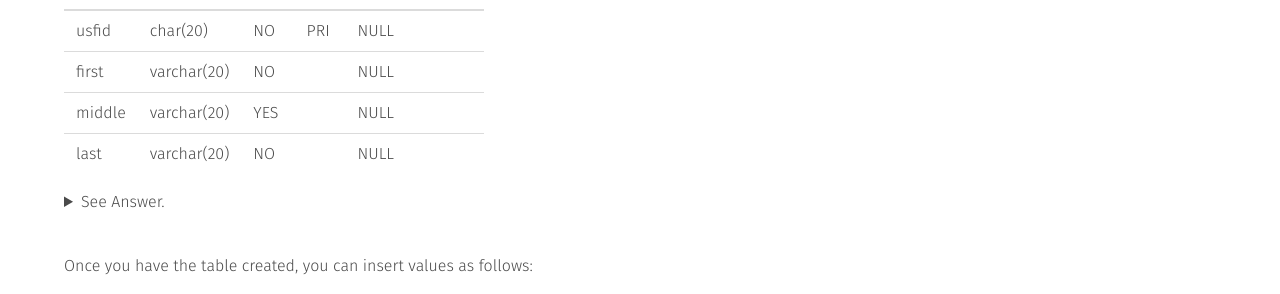
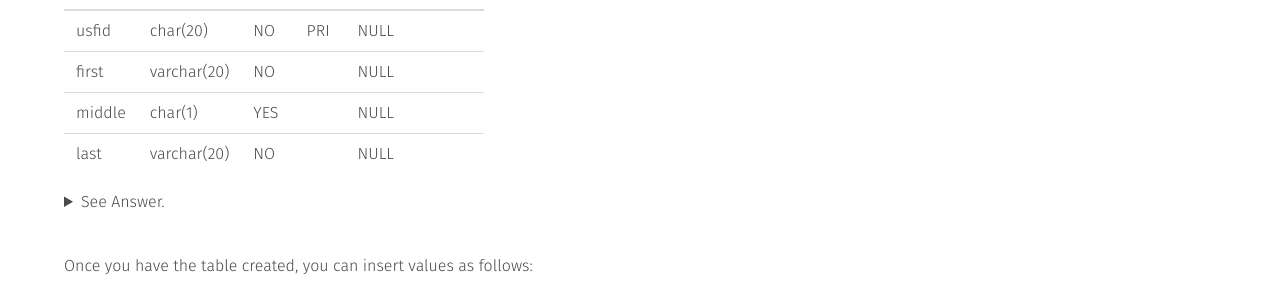
Before and after one commit to usf-cs272-spring2023/usf-cs272-spring2023.github.io, a Jekyll site: the page built from _databases/sql-demo-creating.md, in a window 1280 px wide and 900 px high, scrolled down 1005 px. Shown: the part 157-451 px from the top of the window. Built offline with Jekyll 4.4.1, drawn with Linux system fonts in a browser that asks for light colours; comment, search, counter and statistics services are not loaded.

Commit message:
Fix column

```diff
--- a/_databases/sql-demo-creating.md
+++ b/_databases/sql-demo-creating.md
@@ -46,7 +46,7 @@ We will create a `faculty_names` table with 1 row per professor that stores:
 |--------|-------------|------|-----|---------|-------|
 | usfid  | char(20)    | NO   | PRI | NULL    |       |
 | first  | varchar(20) | NO   |     | NULL    |       |
-| middle | varchar(20) | YES  |     | NULL    |       |
+| middle | char(1)     | YES  |     | NULL    |       |
 | last   | varchar(20) | NO   |     | NULL    |       |
 
 <details>
```
